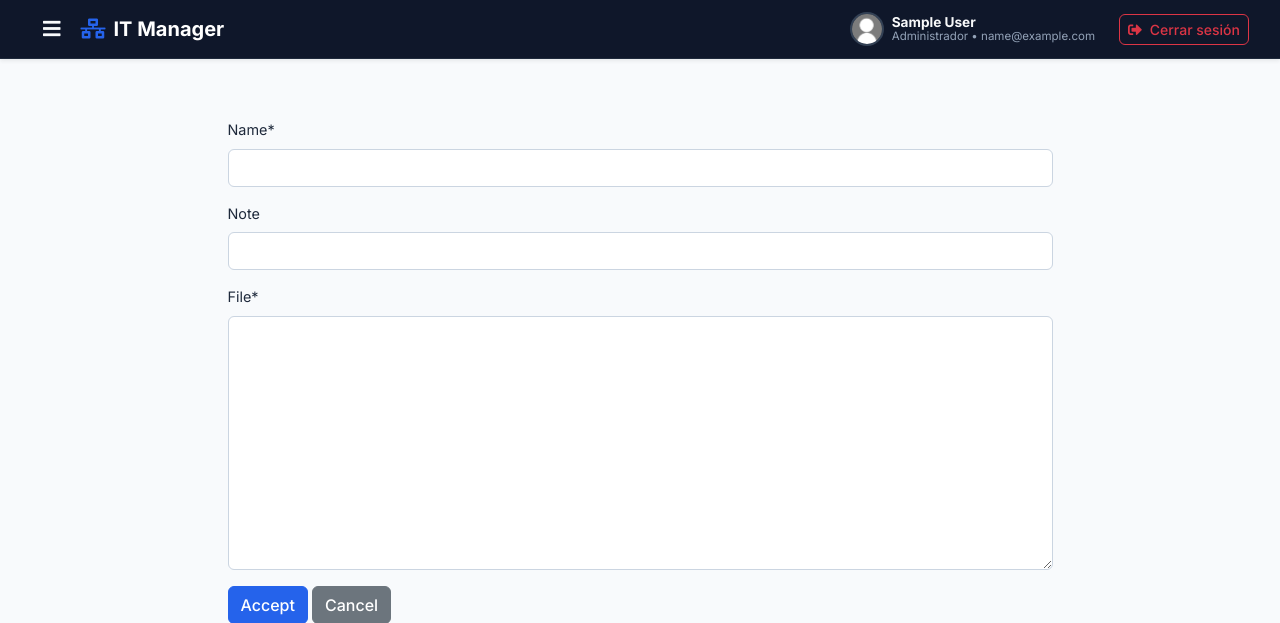
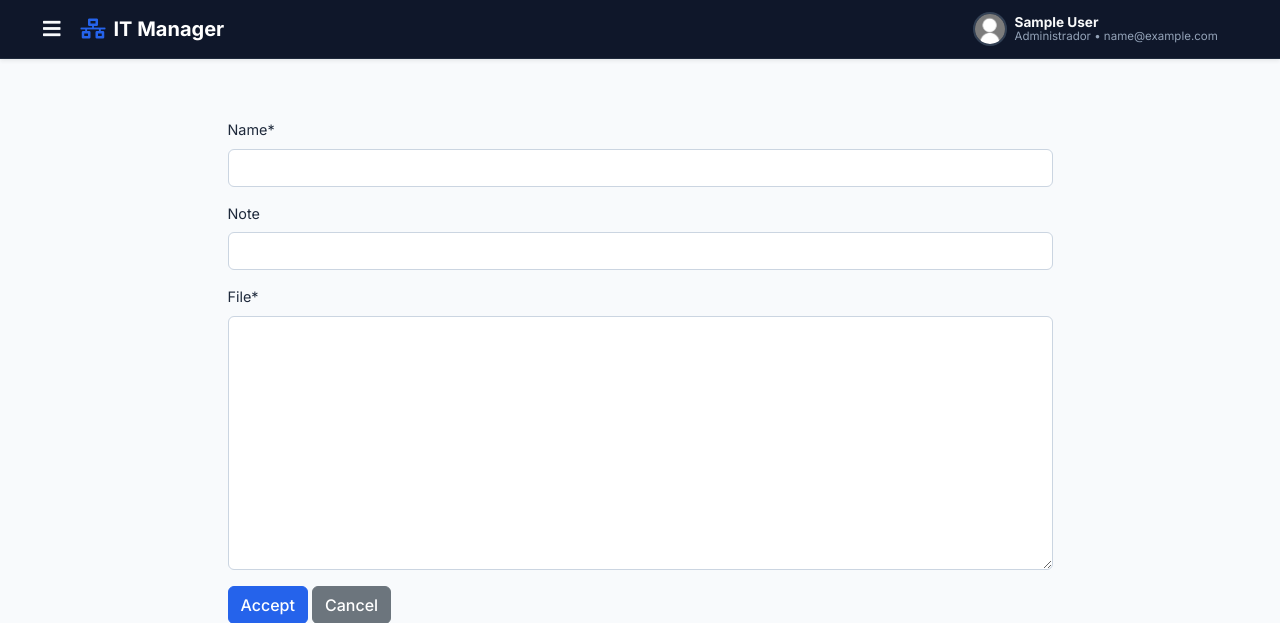
Before and after one commit to valdivieso01/itmanager, a Django app: page /backup_create/1/1 in a window 1280 px wide. Shown: the top 623 px of the page. Run offline with Django 3.2, Linux system fonts and the light colour scheme; the visitor is signed in with stand-in values (Sample User, id 1); some libraries are stand-ins or nearby versions.

Commit message:
feat(navbar): convert user profile pill into dropdown with profile and logout actions

```diff
--- a/core/static/core/css/main.css
+++ b/core/static/core/css/main.css
@@ -699,11 +699,17 @@ body {
 
 .navbar-user-pill {
   transition: background-color 0.2s ease;
+  cursor: pointer;
 }
 
-.navbar-user-pill:hover {
+.navbar-user-pill:hover,
+.show > .navbar-user-pill {
   background-color: rgba(255, 255, 255, 0.08);
   text-decoration: none;
+}
+
+.navbar-nav .dropdown-menu {
+  position: absolute;
 }
 
 .sidebar-wrapper .sidebar-menu ul li a:hover > i::before {
--- a/core/templates/core/base.html
+++ b/core/templates/core/base.html
@@ -21,10 +21,10 @@
         <link rel="stylesheet" href="https://cdn.jsdelivr.net/npm/bootstrap@4.6.2/dist/css/bootstrap.min.css">
 
         <!-- Custom CSS -->
-        <link href="{% static 'core/css/main.css' %}?v=4" rel="stylesheet">
-        <link href="{% static 'core/img/favicon.png' %}?v=4" type="image/png" sizes="256x256" rel="icon">
-        <link href="/favicon.ico?v=4" type="image/x-icon" sizes="16x16 32x32 48x48" rel="icon">
-        <link href="{% static 'core/img/favicon.png' %}?v=4" rel="apple-touch-icon">
+        <link href="{% static 'core/css/main.css' %}?v=5" rel="stylesheet">
+        <link href="{% static 'core/img/favicon.png' %}?v=5" type="image/png" sizes="256x256" rel="icon">
+        <link href="/favicon.ico?v=5" type="image/x-icon" sizes="16x16 32x32 48x48" rel="icon">
+        <link href="{% static 'core/img/favicon.png' %}?v=5" rel="apple-touch-icon">
     </head>
     <body>
         {% if request.user.is_authenticated %}
@@ -41,14 +41,14 @@
                     </div>
                     <div id="menu">
                         <ul class="navbar-nav flex-row align-items-center">
-                            <li class="nav-item mr-3">
-                                <a href="{% url 'profile' %}" class="d-flex align-items-center text-decoration-none navbar-user-pill px-2 py-1 rounded" title="Mi Perfil ({{request.user.email}})">
+                            <li class="nav-item dropdown">
+                                <a href="#" id="userDropdown" role="button" data-toggle="dropdown" aria-haspopup="true" aria-expanded="false" class="d-flex align-items-center text-decoration-none navbar-user-pill px-2 py-1 rounded">
                                     {% if request.user.profile.avatar %}
                                         <img src="{{request.user.profile.avatar.url}}" width="34" height="34" class="rounded-circle mr-2" style="object-fit: cover; border: 2px solid #2563eb;" alt="{{request.user.username}}">
                                     {% else %}
                                         <img src="{% static 'registration/img/no-avatar.jpg' %}" width="34" height="34" class="rounded-circle mr-2" style="object-fit: cover; border: 2px solid #334155;" alt="{{request.user.username}}">
                                     {% endif %}
-                                    <div class="d-none d-sm-flex flex-column text-left" style="line-height: 1.15;">
+                                    <div class="d-none d-sm-flex flex-column text-left mr-2" style="line-height: 1.15;">
                                         <span class="text-light font-weight-bold" style="font-size: 0.85rem;">
                                             {{ request.user.get_full_name|default:request.user.username }}
                                         </span>
@@ -56,12 +56,23 @@
                                             {% if request.user.is_superuser %}Administrador{% else %}Operador TI{% endif %}{% if request.user.email %} &bull; {{ request.user.email|truncatechars:24 }}{% endif %}
                                         </span>
                                     </div>
+                                    <i class="fas fa-chevron-down small ml-1" style="color: #94a3b8; font-size: 0.7rem;"></i>
                                 </a>
-                            </li>
-                            <li class="nav-item">
-                                <a class="btn btn-sm btn-outline-danger" href="{% url 'logout' %}">
-                                    <i class="fas fa-sign-out-alt mr-1"></i> <span class="d-none d-md-inline">Cerrar sesión</span>
-                                </a>
+                                <div class="dropdown-menu dropdown-menu-right shadow border-0 mt-2 py-2" aria-labelledby="userDropdown" style="min-width: 220px; border-radius: 10px;">
+                                    <div class="px-3 py-2 border-bottom mb-1 d-sm-none">
+                                        <div class="font-weight-bold text-dark small">{{ request.user.get_full_name|default:request.user.username }}</div>
+                                        <div class="text-muted" style="font-size: 0.75rem;">{{ request.user.email }}</div>
+                                    </div>
+                                    <a class="dropdown-item d-flex align-items-center py-2" href="{% url 'profile' %}">
+                                        <i class="fas fa-user-circle text-primary mr-2" style="width: 18px; text-align: center;"></i>
+                                        <span>Ver Perfil</span>
+                                    </a>
+                                    <div class="dropdown-divider my-1"></div>
+                                    <a class="dropdown-item d-flex align-items-center py-2 text-danger" href="{% url 'logout' %}">
+                                        <i class="fas fa-sign-out-alt mr-2" style="width: 18px; text-align: center;"></i>
+                                        <span>Cerrar sesión</span>
+                                    </a>
+                                </div>
                             </li>
                         </ul>
                     </div>
```
